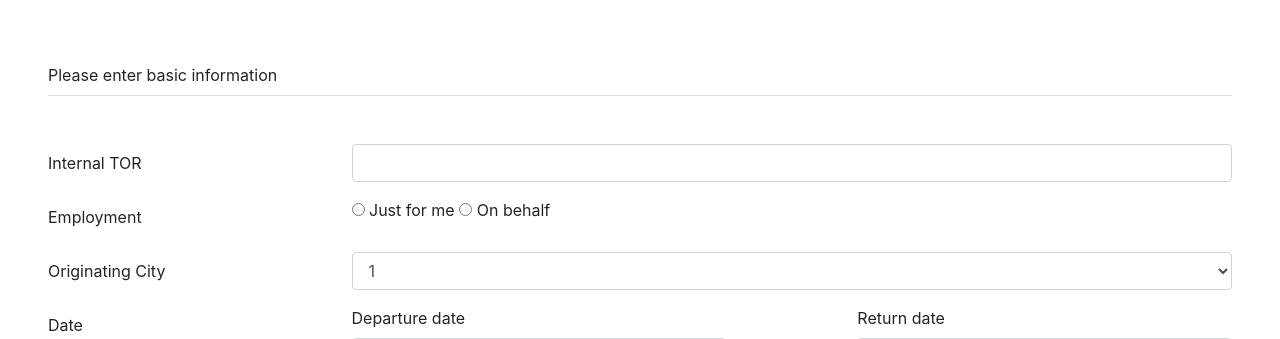
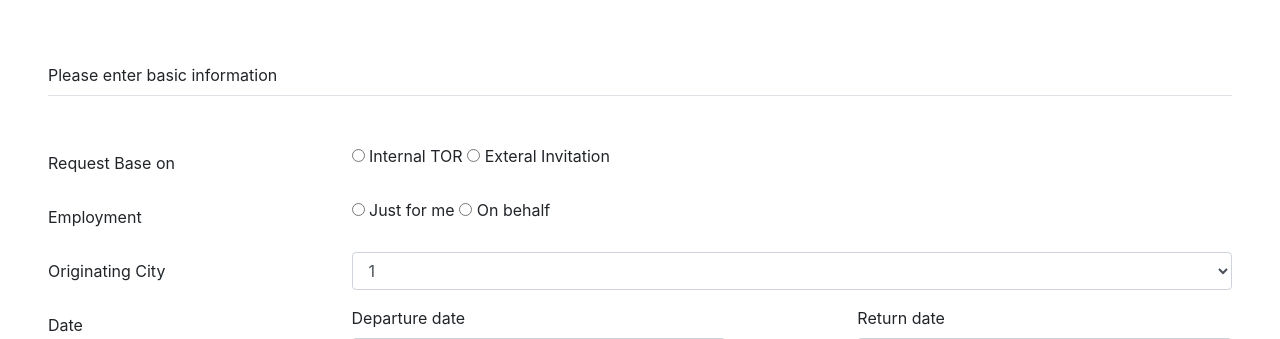
Before and after one commit to thinkepic/faster-ea, a CodeIgniter app: page /database/request/data-request/create in a window 1280 px wide. Shown: the part 1360-1699 px from the top of the page. Run offline with CodeIgniter, Linux system fonts and the light colour scheme; style sheets or scripts are compiled from the project's sources; some libraries are stand-ins or nearby versions.

Commit message:
Fix step 1

```diff
--- a/application/controllers/request/Data_request.php
+++ b/application/controllers/request/Data_request.php
@@ -31,7 +31,7 @@ class Data_request extends MY_Controller {
 	public function store()
 	{
 		echo json_encode($this->input->post());
-		echo json_encode($_FILES['car_rental_memo']);
+		// echo json_encode($_FILES['car_rental_memo']);
 		// $this->form_validation->set_rules('meta_title', 'Judul', 'required');
 		// $this->form_validation->set_rules('summary', 'Deskripsi', 'required');
 
--- a/application/views/request/create.php
+++ b/application/views/request/create.php
@@ -62,10 +62,38 @@
 						<div class="kt-form__section kt-form__section--first">
 							<div class="kt-wizard-v3__form">
 								<div class="form-group row">
-									<label for="example-search-input" class="col-md-3 col-form-label">Internal
-										TOR</label>
+									<label for="example-search-input" class="col-md-3 col-form-label">Request Base
+										on</label>
 									<div class="col-md-9">
-										<input class="form-control" type="search" id="tor_number" name="tor_number">
+										<div class="kt-radio-inline">
+											<label class="kt-radio">
+												<input value="Internal TOR" type="radio" name="request_base"> Internal
+												TOR
+												<span></span>
+											</label>
+											<label class="kt-radio">
+												<input value="Exteral Invitation" type="radio" name="request_base">
+												Exteral Invitation
+												<span></span>
+											</label>
+										</div>
+									</div>
+								</div>
+								<div class="form-group row tor-form d-none">
+									<label for="example-search-input" class="col-md-3 col-form-label">TOR Number</label>
+									<div class="col-md-9">
+										<input type="text" class="form-control" name="tor_number">
+									</div>
+								</div>
+								<div class="form-group row exteral-form d-none">
+									<label for="example-search-input" class="col-md-3 col-form-label">Supporting
+										document</label>
+									<div class="col-md-9">
+										<div class="custom-file">
+											<input type="file" class="custom-file-input" name="exteral_invitation"
+												id="exteral_invitation">
+											<label class="custom-file-label" for="customFile">Choose file</label>
+										</div>
 									</div>
 								</div>
 								<div class="form-group row">
@@ -73,12 +101,11 @@
 									<div class="col-md-9">
 										<div class="kt-radio-inline">
 											<label class="kt-radio">
-												<input id="just_for_me" value="Just for me" type="radio"
-													name="employment"> Just for me
+												<input value="Just for me" type="radio" name="employment"> Just for me
 												<span></span>
 											</label>
 											<label class="kt-radio">
-												<input id="on_behalf" value="On behalf" type="radio" name="employment">
+												<input value="On behalf" type="radio" name="employment">
 												On behalf
 												<span></span>
 											</label>
@@ -142,21 +169,21 @@
 										<div class="participants-group-lists mb-3">
 											<div class="row mb-2">
 												<div class="col-6 mb-2">
-													<input class="form-control" type="text" placeholder="Name Of Group"
-														class="participant_group_name" name="participant_group_name">
+													<input class="form-control participant_group_name" type="text" placeholder="Name Of Group"
+													 name="participant_group_name">
 												</div>
 												<div class="col-6 mb-2">
-													<input class="form-control" type="text" placeholder="Email"
-														class="participant_group_email" name="participant_group_email">
+													<input class="form-control participant_group_email" type="text" placeholder="Email"
+													 name="participant_group_email">
 												</div>
 												<div class="col-6 mb-2">
-													<input class="form-control" type="text" placeholder="Contact Person"
-														class="contact_person" name="contanct_person">
+													<input class="form-control contact_person" type="text" placeholder="Contact Person"
+														 name="participant_group_contact_person">
 												</div>
 												<div class="col-6 mb-2">
-													<input class="form-control" type="number"
+													<input class="form-control number_of_participants" type="number"
 														placeholder="Number of participants"
-														class="number_of_participants" name="number_of_participants">
+													 name="number_of_participants">
 												</div>
 											</div>
 										</div>
@@ -272,8 +299,7 @@
 											<div class="custom-file">
 												<input type="file" class="custom-file-input" name="car_rental_memo"
 													id="car_rental_memo">
-												<label class="custom-file-label" for="car_rental_memo">Choose
-													file</label>
+												<label class="custom-file-label" for="customFile">Choose file</label>
 											</div>
 										</div>
 									</div>
@@ -403,14 +429,15 @@
 											<label for="example-search-input"
 												class="col-md-3 col-form-label">Meals</label>
 											<div class="col-md-9">
-												<input placeholder="Input M&IE standard cost" class="form-control meals" type="number" name="meals[]">
+												<input placeholder="Input M&IE standard cost" class="form-control meals"
+													type="number" name="meals[]">
 											</div>
 										</div>
 										<div class="form-group row">
 											<label for="example-search-input" class="col-md-3 col-form-label">Total
 												(lodging + meals)</label>
 											<div class="col-md-9">
-												<input disabled class="form-control meals_lodging_total" type="number"
+												<input readonly class="form-control meals_lodging_total" type="number"
 													name="meals_lodging_total[]">
 											</div>
 										</div>
@@ -418,14 +445,15 @@
 											<label for="example-search-input"
 												class="col-md-3 col-form-label">Night</label>
 											<div class="col-md-9">
-												<input placeholder="# of nights" class="form-control night" type="number" name="night[]">
+												<input placeholder="# of nights" class="form-control night"
+													type="number" name="night[]">
 											</div>
 										</div>
 										<div class="form-group row">
 											<label for="example-search-input"
 												class="col-md-3 col-form-label">Total</label>
 											<div class="col-md-9">
-												<input disabled class="form-control total" type="number" name="total[]">
+												<input readonly class="form-control total" type="number" name="total[]">
 											</div>
 										</div>
 									</div>
@@ -522,6 +550,17 @@
 			}
 		});
 
+        $('input[name=request_base]').change(function () {
+			const value = $(this).val();
+			if (value == 'Internal TOR') {
+				$('.tor-form').removeClass('d-none')
+				$('.exteral-form').addClass('d-none')
+			} else {
+				$('.exteral-form').removeClass('d-none')
+				$('.tor-form').addClass('d-none')
+			}
+		});
+
 		$('input[name=employment_status]').change(function () {
 			const value = $(this).val();
 			if (value == 'Consultant' || value == 'Other') {
@@ -560,6 +599,31 @@
 			}
 		});
 
+		$(document).on('keyup', '.lodging', function () {
+			updateCosts($(this))
+		});
+
+		$(document).on('keyup', '.meals', function () {
+			updateCosts($(this))
+		});
+
+		$(document).on('keyup', '.night', function () {
+			updateCosts($(this))
+		});
+
+		const updateCosts = (el) => {
+			const parent = el.parent().parent().parent()
+			const lodging = parent.find('.lodging').val()
+			const meals = parent.find('.meals').val()
+			const night = parent.find('.night').val()
+			const mealsLodgingEl = parent.find('.meals_lodging_total')
+			const mealsLodging = Number(lodging) + Number(meals)
+			mealsLodgingEl.val(mealsLodging)
+			const totalEl = parent.find('.total')
+			const total = Number(night) * mealsLodging
+			totalEl.val(total)
+		}
+
 		$(document).on('click', '#btn-more-participant', function (e) {
 			e.preventDefault()
 			const html = `
@@ -584,13 +648,13 @@
 			e.preventDefault()
 			var list = $('.destination').length + 1
 			let order
-            if(list == 2) {
+			if (list == 2) {
 				order = '2nd'
-            } else if(list == 3) {
+			} else if (list == 3) {
 				order = '3rd'
-            } else if(list == 4) {
+			} else if (list == 4) {
 				order = '4th'
-            } else if(list == 5) {
+			} else if (list == 5) {
 				order = '5th'
 				$(this).addClass('d-none')
 			}
@@ -648,7 +712,7 @@
 											<label for="example-search-input" class="col-md-3 col-form-label">Total
 												(lodging + meals)</label>
 											<div class="col-md-9">
-												<input disabled class="form-control meals_lodging_total" type="number"
+												<input readonly class="form-control meals_lodging_total" type="number"
 													name="meals_lodging_total[]">
 											</div>
 										</div>
@@ -663,7 +727,7 @@
 											<label for="example-search-input"
 												class="col-md-3 col-form-label">Total</label>
 											<div class="col-md-9">
-												<input disabled class="form-control total" type="number" name="total[]">
+												<input readonly class="form-control total" type="number" name="total[]">
 											</div>
 										</div>
 									</div>`;
@@ -684,9 +748,7 @@
 					const response = xhr.responseJSON;
 					console.log(response)
 				},
-				success: function (data) {
-					showToast('Sukses', 'Berhasil')
-				},
+				success: function (data) {},
 				cache: false,
 				contentType: false,
 				processData: false
```
Lines whose indentation alone changed are shown as unchanged.
